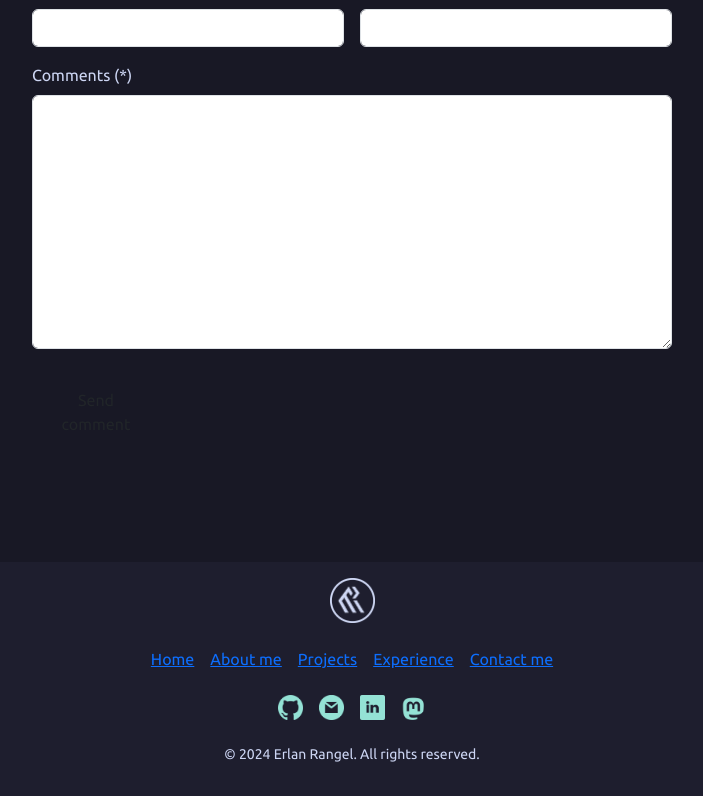
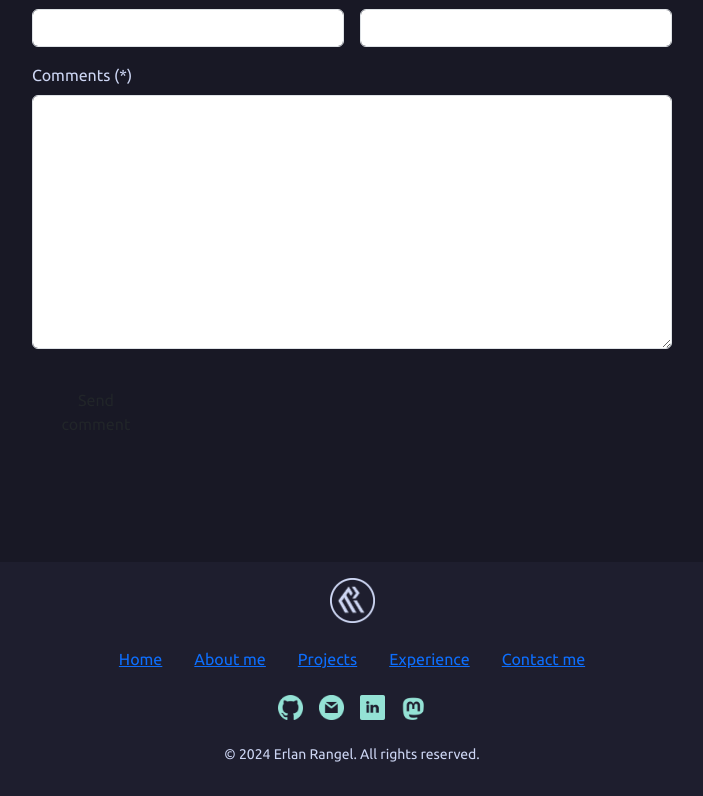
Before and after one commit to ErlanRG/portfolio, a Next.js app: page / in a window 1280 px wide. Shown: the part 4424-5220 px from the top of the page, without its empty margins (288-991 px from the left). Built offline with nearby package versions, Linux system fonts and the light colour scheme.

Commit message:
update(footer): nav links animation

```diff
--- a/src/app/components/Footer.js
+++ b/src/app/components/Footer.js
@@ -25,7 +25,7 @@ const Footer = () => {
         </div>
         <nav className="flex space-x-4 mb-4">
           {links.map(({ href, label }) => (
-            <a key={href} href={href} className="hover:text-gray-400 transition-colors">
+            <a key={href} href={href} className="block px-2 transition-all duration-300 ease-in-out transform hover:scale-105 hover:text-cat-teal">
               {label}
             </a>
           ))}
```
